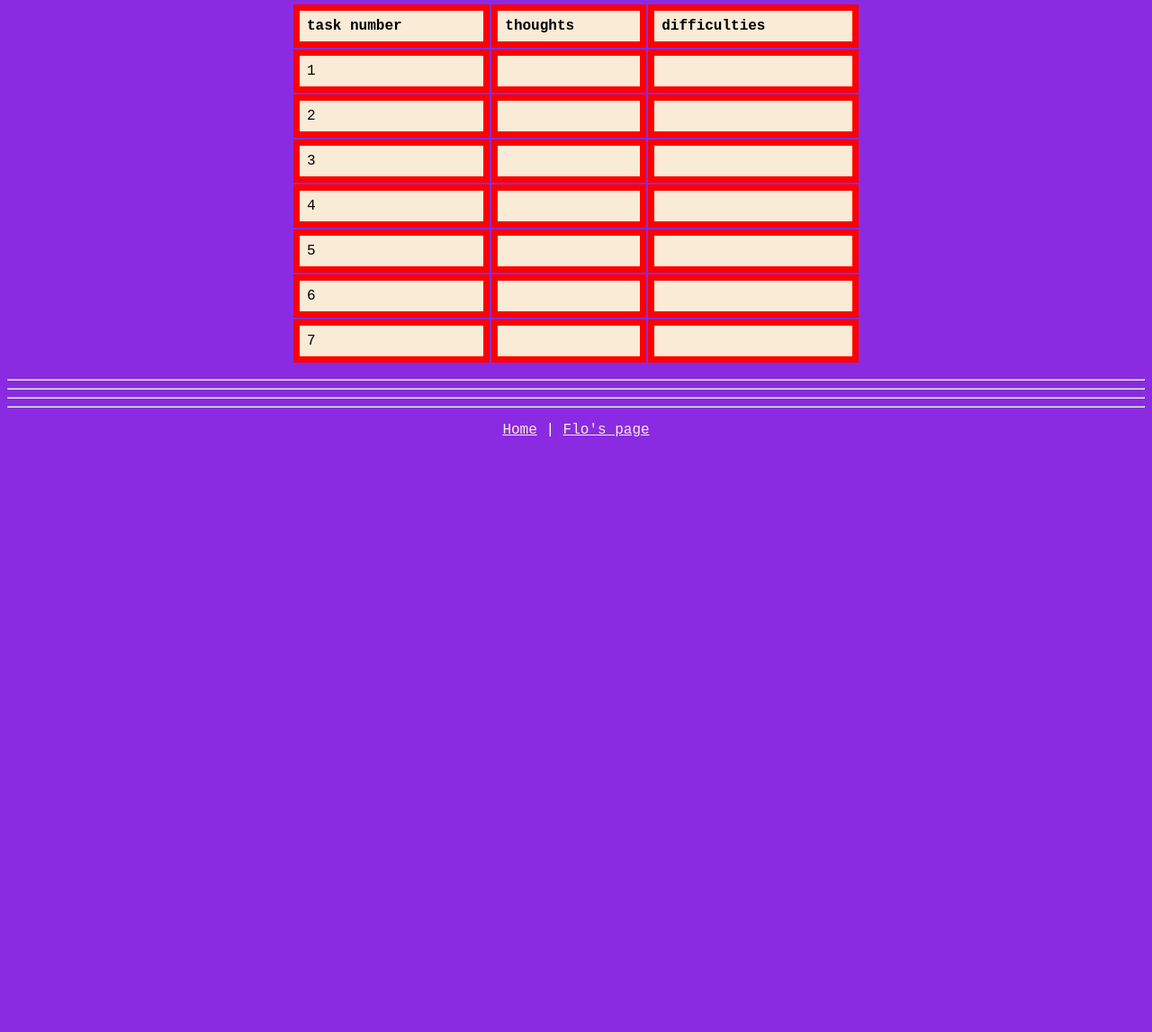
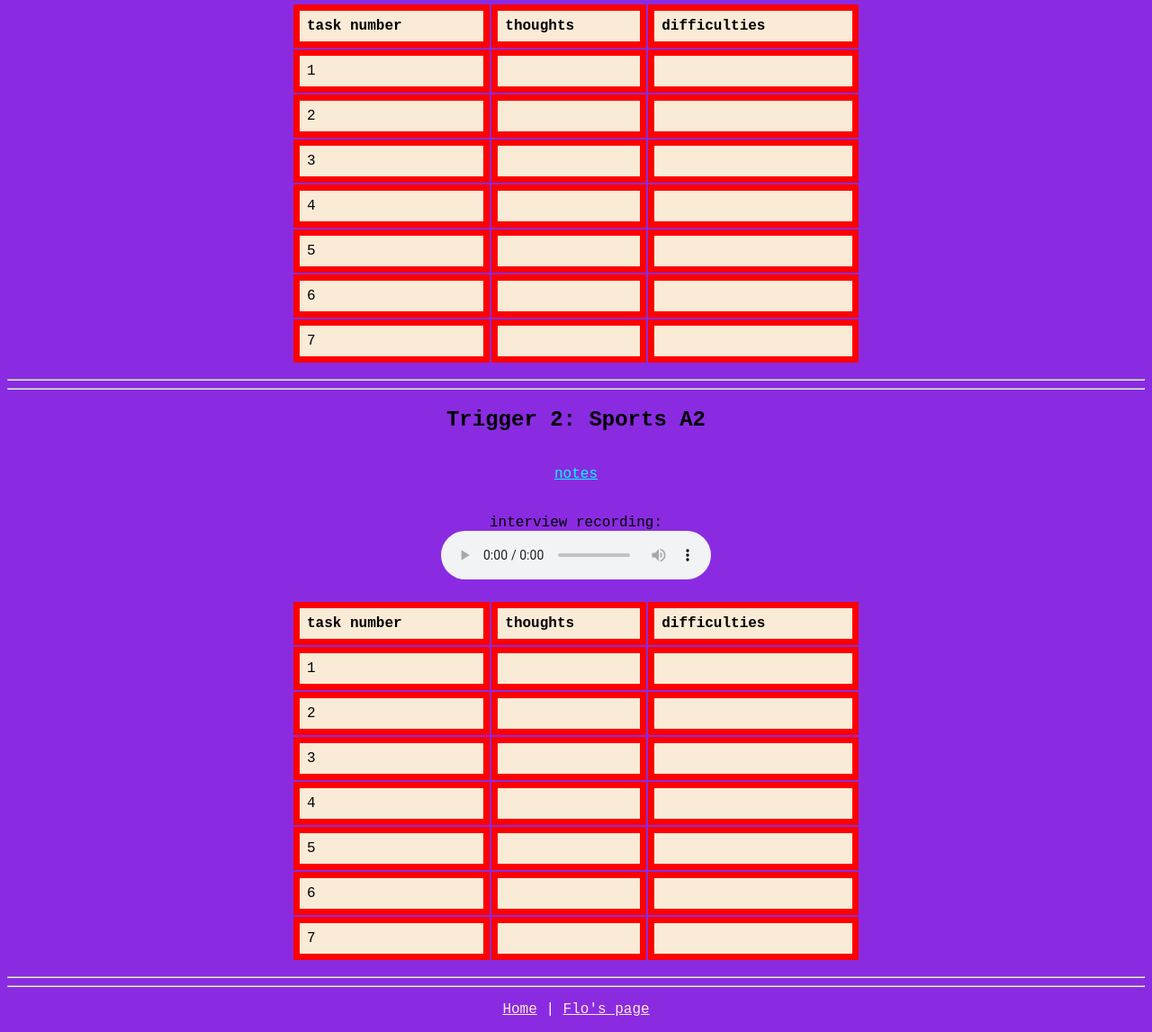
Before and after one commit to Swampowl/UniTandem, a plain HTML site: page trigger_jonna.html in a window 1280 px wide. Shown: the part 357-1504 px from the top of the page at 90% size. Before the commit the page ends 860 px from the top, so only its background shows below. Drawn offline with Linux system fonts and the light colour scheme.

Commit message:
undid edit from trigger sports

```diff
--- a/trigger_jonna.html
+++ b/trigger_jonna.html
@@ -69,6 +69,57 @@
 
     <hr>
     <hr>
+    <p><h2>Trigger 2: Sports A2</h2><br>
+      <a href="sources/Unitandem_Sports_jonna.pdf" target="blank" class="note">notes</a><br><br><br>
+      interview recording:<br>
+      <audio controls>
+          <source src="sources/Trigger_Jonna_Sports.mp3" type="audio/mp3">
+        Your browser does not support the audio element.
+        </audio><br><br>
+
+                <table class="center">
+                  <tr>
+                    <th>task number</th>
+                    <th>thoughts</th>
+                    <th>difficulties</th>
+                  </tr>
+                  <tr>
+                    <td>1</td>
+                    <td></td>
+                    <td></td>
+                  </tr>
+                  <tr>
+                    <td>2</td>
+                    <td></td>
+                    <td></td>
+                  </tr>
+                  <tr>
+                    <td>3</td>
+                    <td></td>
+                    <td></td>
+                  </tr>
+                  <tr>
+                    <td>4</td>
+                    <td></td>
+                    <td></td>
+                  </tr>
+                  <tr>
+                    <td>5</td>
+                    <td></td>
+                    <td></td>
+                  </tr>
+                  <tr>
+                    <td>6</td>
+                    <td></td>
+                    <td></td>
+                  </tr>
+                  <tr>
+                    <td>7</td>
+                    <td></td>
+                    <td></td>
+                  </tr>
+                </table>
+                </p>
 
     <hr>
     <hr>
```
